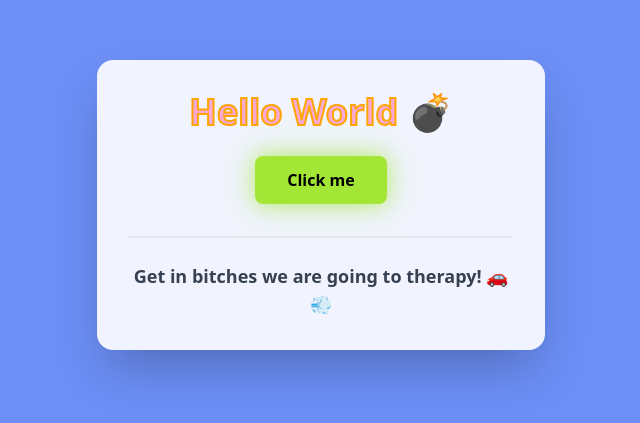
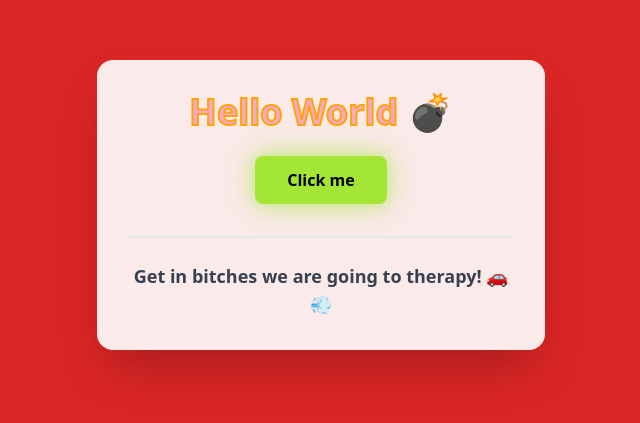
Before and after one commit to emanuelaanders/hello-world-site, a Vue app: page / in a window 1280 px wide. Shown: the part 195-618 px from the top of the page, without its empty margins (319-959 px from the left). Built offline with nearby package versions, Linux system fonts and the light colour scheme.

Commit message:
Change background to red

```diff
--- a/src/App.vue
+++ b/src/App.vue
@@ -5,7 +5,7 @@
 </script>
 
 <template>
-  <div class="min-h-screen flex items-center justify-center p-4" style="background: #6C8EF5;">
+  <div class="min-h-screen flex items-center justify-center p-4" style="background: #DC2626;">
     <div class="bg-white bg-opacity-90 rounded-2xl shadow-2xl p-8 max-w-md w-full text-center">
       <h1 class="text-4xl font-bold text-pink-300 mb-6" style="-webkit-text-stroke: 2px orange; text-stroke: 2px orange;">
         Hello World 💣
```
